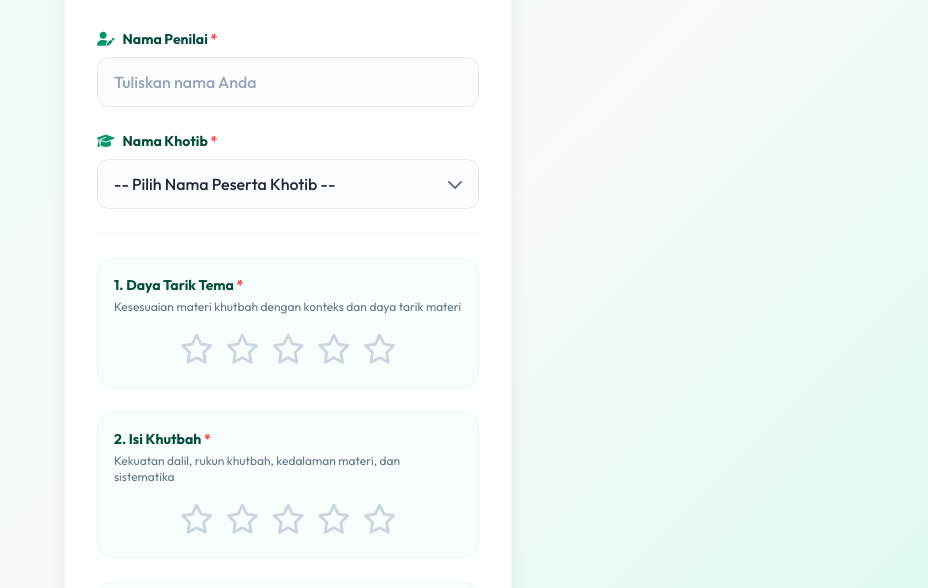
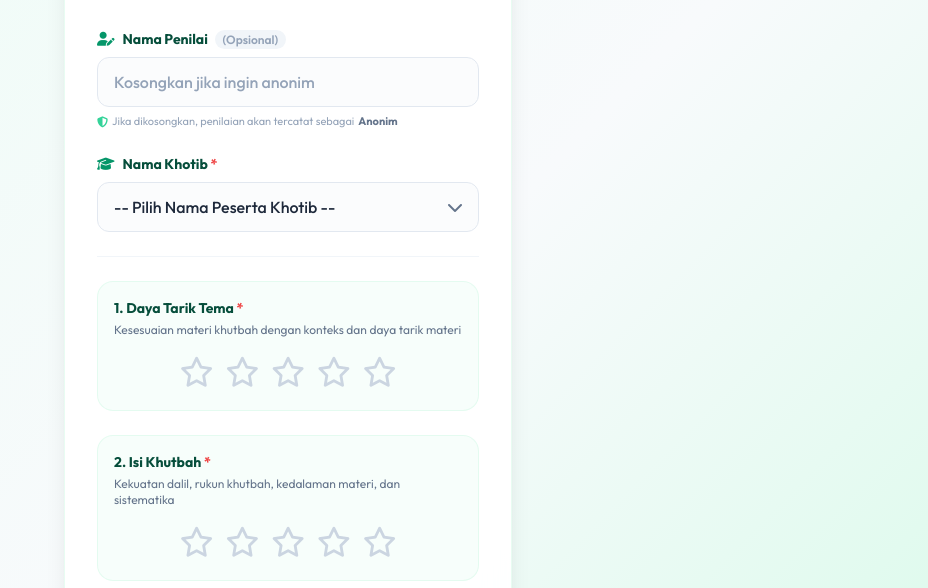
Before and after one commit to masisparmo/nilaikhotib, a plain HTML site: page index.html in a window 1280 px wide. Shown: the part 212-800 px from the top of the page, without its empty margins (352-1280 px from the left). Drawn offline with nearby package versions, Linux system fonts and the light colour scheme.

Commit message:
feat: Nama Penilai jadi opsional - penilaian anonim diperbolehkan

```diff
--- a/index.html
+++ b/index.html
@@ -93,19 +93,23 @@
     <!-- Form Penilaian -->
     <form id="evaluationForm" class="space-y-6">
 
-      <!-- Input: Nama Penilai -->
+      <!-- Input: Nama Penilai (Opsional) -->
       <div>
         <label for="namaPenilai" class="block text-sm font-bold text-ikadi-dark mb-2">
-          <i class="fa-solid fa-user-pen mr-2 text-emerald-600"></i>Nama Penilai <span class="text-red-500">*</span>
+          <i class="fa-solid fa-user-pen mr-2 text-emerald-600"></i>Nama Penilai
+          <span class="ml-1 text-xs font-semibold text-slate-400 bg-slate-100 px-2 py-0.5 rounded-full">(Opsional)</span>
         </label>
         <input
           type="text"
           id="namaPenilai"
           name="namaPenilai"
-          required
-          placeholder="Tuliskan nama Anda"
+          placeholder="Kosongkan jika ingin anonim"
           class="w-full px-4 py-3 rounded-xl border border-slate-200 focus:border-emerald-500 focus:ring-2 focus:ring-emerald-200 outline-none text-slate-800 placeholder-slate-400 bg-slate-50/50 focus:bg-white text-base transition-all-300 font-medium"
         />
+        <p class="text-[11px] text-slate-400 mt-1.5 flex items-center gap-1">
+          <i class="fa-solid fa-shield-halved text-emerald-400"></i>
+          Jika dikosongkan, penilaian akan tercatat sebagai <strong class="text-slate-500">Anonim</strong>
+        </p>
       </div>
 
       <!-- Input: Nama Khotib -->
@@ -355,7 +359,8 @@
     async function handleSubmit(e) {
       e.preventDefault();
 
-      const namaPenilai = document.getElementById("namaPenilai").value.trim();
+      // Jika nama penilai dikosongkan → gunakan "Anonim"
+      const namaPenilai = document.getElementById("namaPenilai").value.trim() || "Anonim";
       const namaKhotib = document.getElementById("namaKhotib").value;
 
       // Validasi Rating Wajib
```
